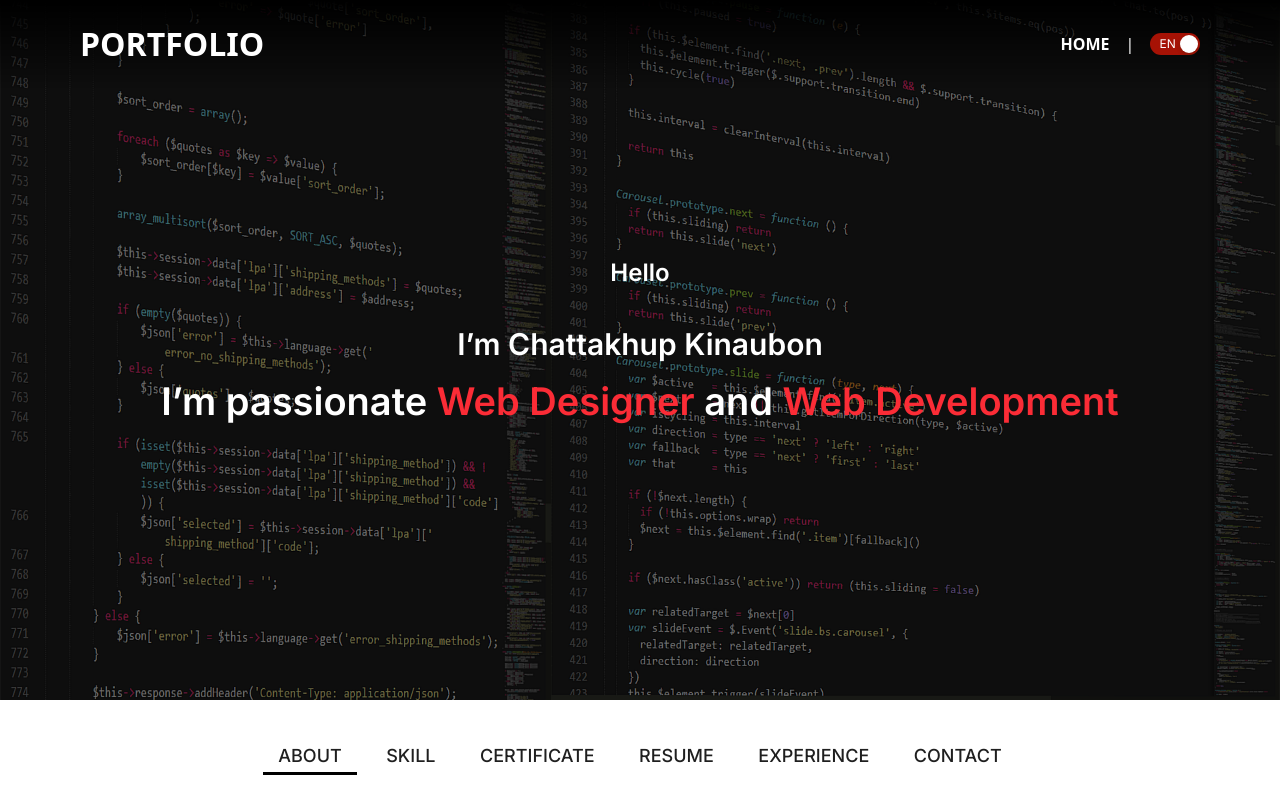
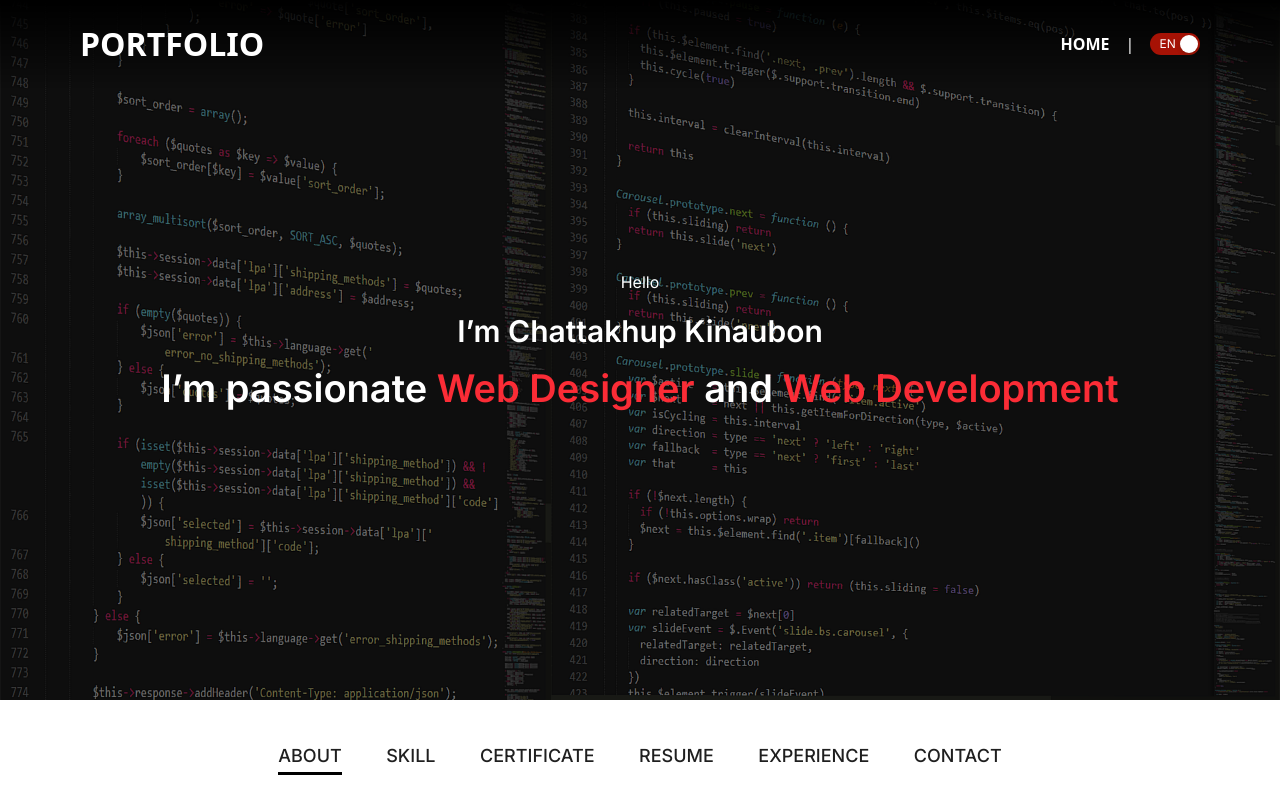
Before and after one commit to ChattakhupK/nextjs-portfolio-2025, a Next.js app: page /en in a window 1280 px wide. Shown: the top 800 px of the page. Built offline with nearby package versions, Linux system fonts and the light colour scheme; what @ant-design/nextjs-registry would draw is missing.

Commit message:
fix navbarMenu

```diff
--- a/src/components/Header.jsx
+++ b/src/components/Header.jsx
@@ -1,5 +1,6 @@
 "use client";
 import { Button, Space, Typography } from "antd";
+import Paragraph from "antd/es/typography/Paragraph";
 import { useTranslations } from "next-intl";
 import React, { useEffect } from "react";
 
@@ -19,9 +20,9 @@ const Header = () => {
         className="relative z-10 text-center text-white space-y-4 px-4"
       >
         {/* Subtext */}
-        <Title level={3} className="!text-white">
+        <Paragraph level={3} className="!text-white !-mb-5">
           {t("sub")}
-        </Title>
+        </Paragraph>
 
         {/* Main Title */}
         <Title
--- a/src/components/TabBar.jsx
+++ b/src/components/TabBar.jsx
@@ -32,7 +32,10 @@ const TabBar = ({ onChange }) => {
   };
 
   return (
-    <nav className="flex flex-wrap justify-around mt-8 max-w-3xl mx-auto">
+    <nav
+      data-aos="fade-up"
+      className="flex flex-wrap justify-around mt-8 max-w-3xl mx-auto"
+    >
       {tabsData.map((tabKey) => {
         const isActive = activeTab === tabKey;
         return (
@@ -42,13 +45,13 @@ const TabBar = ({ onChange }) => {
             onClick={() => handleTabClick(tabKey)}
             className={`
               relative uppercase transition-all duration-300
-              px-2 py-1 text-black hover:text-black
+              !px-0 !py-1 text-black hover:text-black
               after:absolute after:left-0 after:-bottom-1 after:h-[3px] after:block after:bg-black after:transition-all after:duration-300
-              ${isActive ? "after:w-full" : "after:w-0 hover:after:w-full"}
+              ${isActive ? "after:!w-full" : "after:!w-0 hover:!after:!w-full"}
             `}
             aria-current={isActive ? "page" : undefined}
           >
-            <span className="text-lg font-medium" data-aos="fade-up">
+            <span className="text-lg font-medium">
               {t(tabKey.toLowerCase())}
             </span>
           </Button>
```
